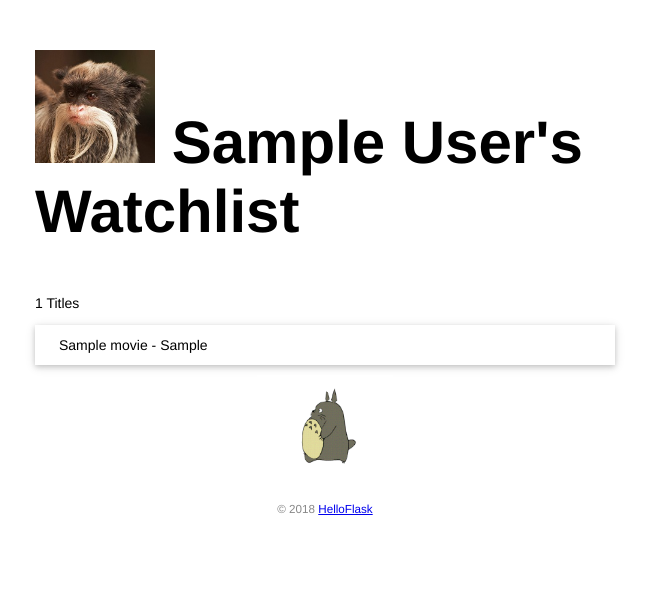
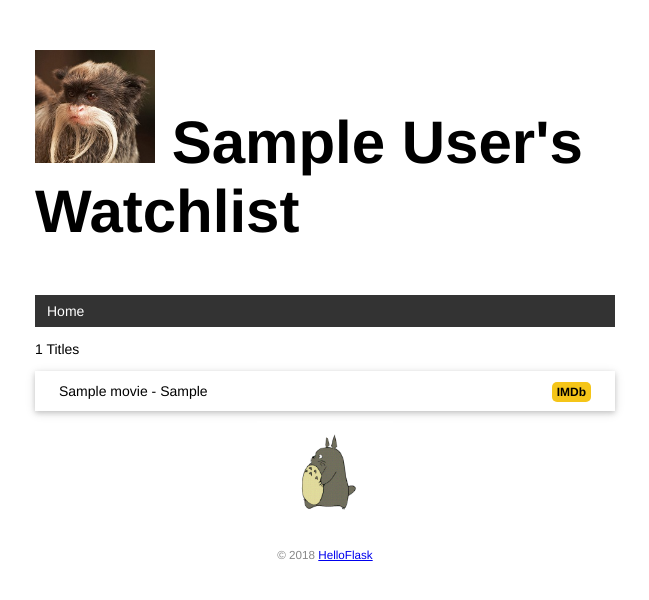
Before and after one commit to SilverShaded/watchlist, a Flask app: page / in a window 1280 px wide. Shown: the top 600 px of the page, without its empty margins (315-964 px from the left). Run offline with Flask 2, Linux system fonts and the light colour scheme; tables that the repository leaves empty hold one stand-in row (values such as "Sample post").

Commit message:
Add base template and error template

```diff
--- a/app.py
+++ b/app.py
@@ -65,12 +65,19 @@ class Movie(db.Model):  #表名将会是movie
     title = db.Column(db.String(60))    #电影标题
     year = db.Column(db.String(4))      #电影年份
 
+@app.context_processor
+def inject_user():  #函数名可以随意修改
+    user = User.query.first()
+    return dict(user=user)
 
 @app.route('/')
 def index():
-    user = User.query.first()
     movies = Movie.query.all()
-    return render_template('index.html', user=user, movies=movies)
+    return render_template('index.html',movies=movies)
+
+@app.errorhandler(404)  #传入要处理的错误代码
+def page_not_found(e):  #接收异常对象作为参数
+    return render_template('404.html'),404    #返回模板和状态码
 
 
 if __name__ == '__main__':
--- a/static/style.css
+++ b/static/style.css
@@ -50,3 +50,41 @@ footer {
     margin: 0 auto;
     height: 100px;
 }
+
+nav ul {
+    list-style-type: none;
+    margin: 0;
+    padding: 0;
+    overflow: hidden;
+    background-color: #333;
+}
+
+nav li {
+    float: left;
+}
+
+nav li a {
+    display: block;
+    color: white;
+    text-align: center;
+    padding: 8px 12px;
+    text-decoration: none;
+}
+
+nav li a:hover {
+    background-color: #111;
+}
+
+.float-right {
+    float: right;
+}
+
+.imdb {
+    font-size: 12px;
+    font-weight: bold;
+    color: black;
+    text-decoration: none;
+    background: #f5c518;
+    border-radius: 5px;
+    padding: 3px 5px;
+}
--- /dev/null
+++ b/templates/base.html
@@ -0,0 +1,27 @@
+<!DOCTYPE html>
+<html lang="en">
+<head>
+    {% block head %}
+    <meta charset="UTF-8">
+    <meta name="viewport" content="width=device-width,initital-scale=1.0">
+    <title>{{ user.name }}'s Watchlist</title>
+    <link rel="icon" href="{{ url_for('static',filename='favicon.ico') }}">
+    <link rel="stylesheet" href="{{ url_for('static',filename='style.css') }}" type="text/css">
+    {% endblock %}
+</head>
+<body>
+    <h2>
+        <img alt="Avatar" class="avatar" src="{{ url_for('static',filename='images/avatar.jpg') }}">
+        {{ user.name }}'s Watchlist
+    </h2>
+    <nav>
+        <ul>
+            <li><a href="{{ url_for('index') }}">Home</a></li>
+        </ul>
+    </nav>
+    {% block content %}{% endblock %}
+    <footer>
+        <small>&copy; 2018 <a href="http://helloflask.com/tutorial">HelloFlask</a></small>
+    </footer>
+</body>
+</html>
--- a/templates/index.html
+++ b/templates/index.html
@@ -1,27 +1,17 @@
-<!DOCTYPE html>
-<html lang="en">
-<head>
-    <meta charset="UTF-8">
-    <title>{{ user.name }}'s Watchlist</title>
-    <link rel="icon" href="{{ url_for('static',filename='favicon.ico') }}">
-    <link rel="stylesheet" href="{{ url_for('static',filename='style.css') }}"
-            type="text/css">
-</head>
-<body>
-    <h2>
-        <img alt="Avatar" class="avatar" src="{{ url_for('static',filename='images/avatar.jpg') }}">
-        {{ user.name }}'s Watchlist
-    </h2>
-    {#使用length过滤器获取movies变量的长度#}
-    <p>{{ movies|length }} Titles</p>
-    <ul class="movie-list">
-        {% for movie in movies %}  {# 迭代movies变量 #}
-        <li>{{ movie.title }} - {{ movie.year }}</li>  {# 等同于movie['title'] #}
-        {% endfor %}  {# 使用endfor标签结束for语句 #}
-    </ul>
-    <img alt="Walking Totoro" class="totoro" src="{{ url_for('static',filename='images/totoro.gif')}}">
-    <footer>
-        <small>&copy; 2018 <a href="http://helloflask.com/tutorial">HelloFlask</a></small>
-    </footer>
-</body>
-</html>
+{% extends 'base.html' %}
+
+{% block content %}
+<p>{{ movies|length }} Titles</p>
+<ul class="movie-list">
+    {% for movie in movies %}
+    <li>{{ movie.title }} - {{ movie.year }}
+        <span class="float-right">
+            <a class="imdb" href="https://www.imdb.com/find?q={{ movie.title }}"
+                target="_blank" title="Find this movie on IMDb">IMDb</a>
+        </span>
+    </li>
+    {% endfor %}
+</ul>
+<img alt="Walking Totoro" class="totoro" src="{{ url_for('static',filename='images/totoro.gif')}}"
+    title="to~to~ro~">
+{% endblock %}
```
Also changed, not shown: templates/404.html (added, +10 -0 lines).
